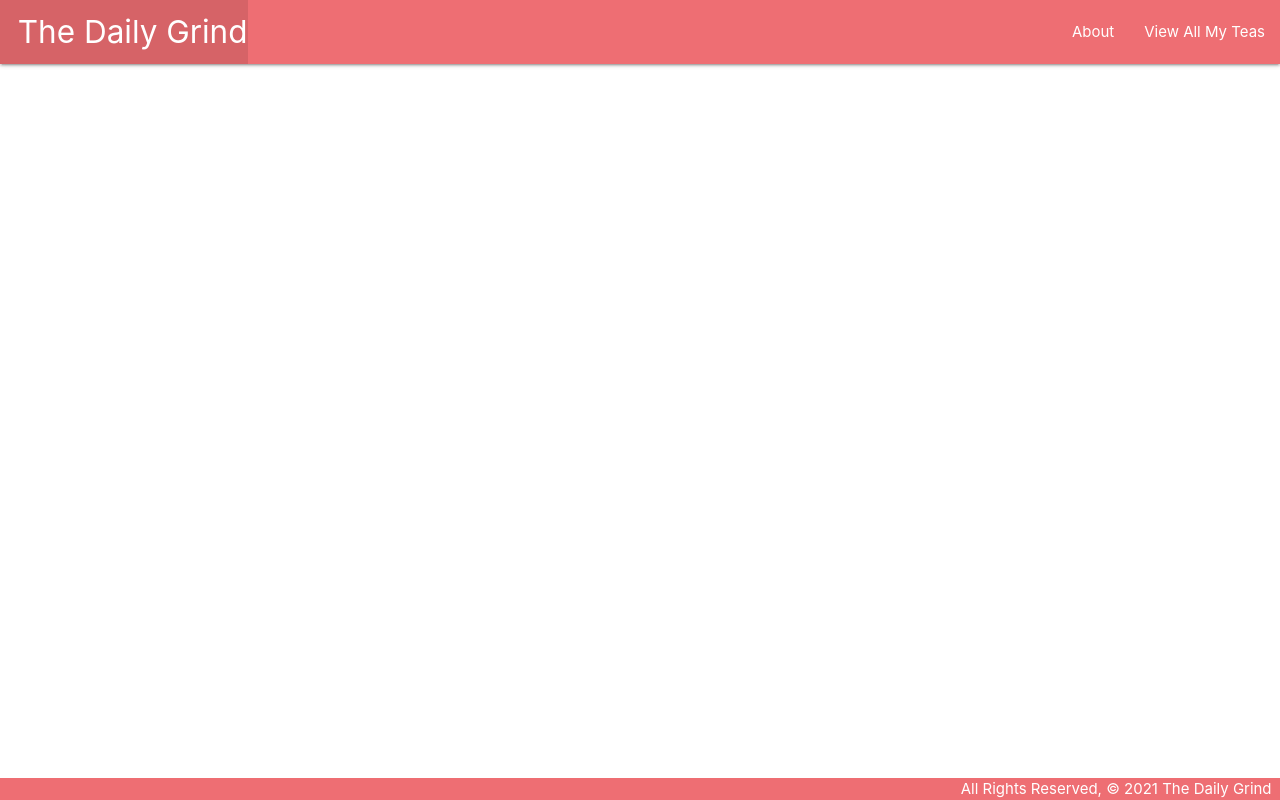
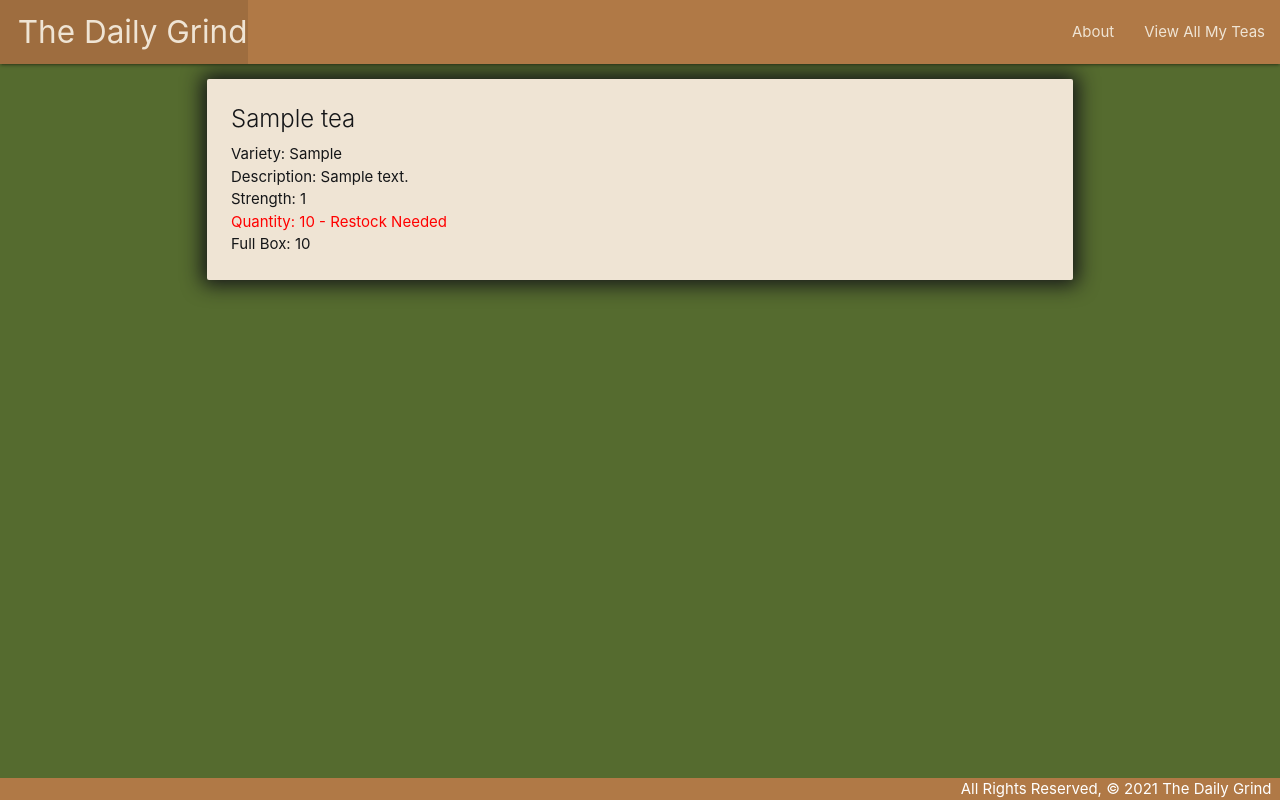
Before and after one commit to tjpreston96/Daily_Grind, a Django app: template main_app/templates/teas/index.html in a window 1280 px wide. Run offline with Django 3.2, Linux system fonts and the light colour scheme; the template is opened without the code that fills it: values that come from a table or form of the project are taken from there, others are empty; tables that the repository leaves empty hold one stand-in row (values such as "Sample post").

Commit message:
Materialize & CSS

```diff
--- a/main_app/models.py
+++ b/main_app/models.py
@@ -6,7 +6,7 @@ class Tea(models.Model):
     name = models.CharField(max_length=100)
     variety = models.CharField(max_length=100)
     description = models.TextField(max_length=250)
-    caffeineLvl = models.PositiveIntegerField(
+    strength = models.PositiveIntegerField(
         default=1, validators=[MaxValueValidator(5), MinValueValidator(1)]
     )
     quantity = models.PositiveIntegerField(
--- a/main_app/static/css/style.css
+++ b/main_app/static/css/style.css
@@ -2,6 +2,7 @@ body {
   display: flex;
   min-height: 100vh;
   flex-direction: column;
+  background-color: #556b2f;
 }
 
 main {
@@ -12,3 +13,11 @@ footer.page-footer {
   padding-top: 0;
   text-align: right;
 }
+
+nav a {
+  color: #efe4d4 !important;
+}
+
+main a{
+    color:#151618 !important;
+}
--- a/main_app/templates/base.html
+++ b/main_app/templates/base.html
@@ -9,18 +9,18 @@
     <title>The Daily Grind</title>
     <link
       rel="stylesheet"
-      href="https://cdnjs.cloudflare.com/ajax/libs/materialize/1.0.0/css/materialize.min.css"
+      type="text/css"
+      href="{% static 'css/style.css' %}"
     />
     <link
       rel="stylesheet"
-      type="text/css"
-      href="{% static 'css/style.css' %}"
+      href="https://cdnjs.cloudflare.com/ajax/libs/materialize/1.0.0/css/materialize.min.css"
     />
   </head>
-  <body>
+  <body >
     <header class="navbar-fixed">
       <nav>
-        <div class="nav-wrapper">
+        <div class="nav-wrapper" style="background-color: #b07946">
           <ul>
             <li>
               <a href="/" class="left brand-logo"
@@ -36,7 +36,7 @@
       </nav>
     </header>
     <main class="container">{% block content %} {% endblock %}</main>
-    <footer class="page-footer">
+    <footer class="page-footer" style="background-color: #b07946">
       <div class="right">
         All Rights Reserved, &copy; 2021 The Daily Grind &nbsp;
       </div>
--- a/main_app/templates/teas/index.html
+++ b/main_app/templates/teas/index.html
@@ -1,4 +1,20 @@
 {% extends 'base.html' %}
 {% block content %}
-
+<div class="card" style='background-color: #efe4d4; box-shadow: 0 0 20px 5px #151618;margin: 1rem;'>
+  <a href="/teas/{{ tea.id }}">
+    <div class="card-content">
+      <span class="card-title">{{ tea.name }}</span>
+      <p>Variety: {{ tea.variety }}</p>
+      <p>Description: {{ tea.description }}</p>
+      <p>Strength: {{tea.strength}}</p>
+      {% if tea.quantity <= 5 %}
+      <p>Quantity: {{ tea.quantity }}</p>
+      {% else %}
+      <p style='color: red'>Quantity: {{ tea.quantity }} - Restock Needed</p>
+      {% endif %}
+      <p>Full Box: {{ tea.quantPerBox }}</p>
+    </div>
+    <!-- and this following one as well -->
+  </a>
+</div>
 {% endblock %}
```
Also changed, not shown: main_app/migrations/0003_auto_20210205_0035.py (added).
